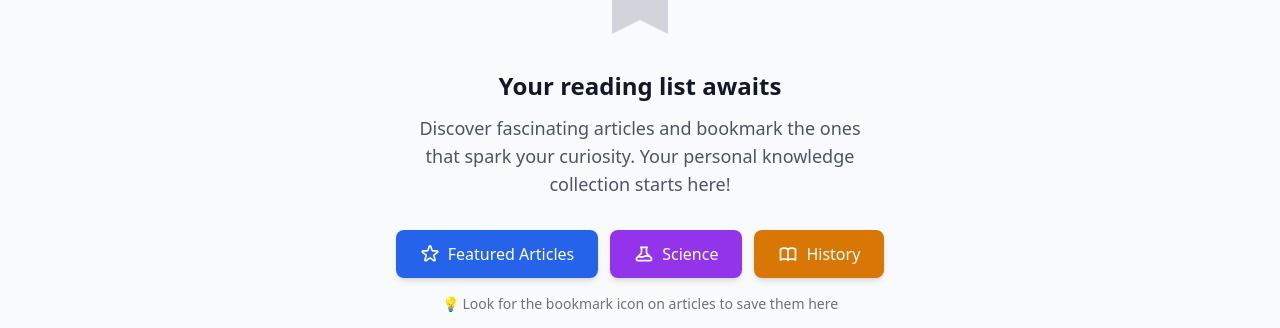
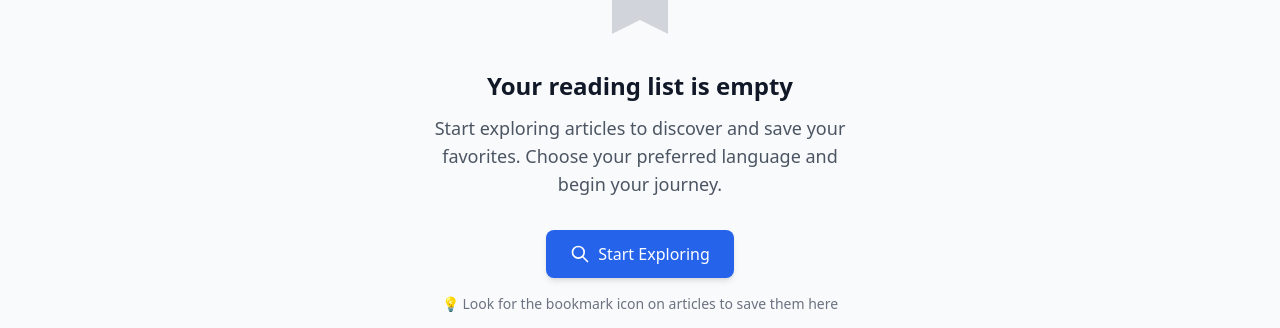
Before and after one commit to HanifCarroll/wikipedia-infinite-scroll, a React (Vite) app: page /saved in a window 1280 px wide. Shown: the part 291-619 px from the top of the page. Built offline with nearby package versions, Linux system fonts and the light colour scheme.

Commit message:
Update saved articles empty state

```diff
--- a/src/pages/SavedArticles.tsx
+++ b/src/pages/SavedArticles.tsx
@@ -81,41 +81,21 @@ export default function SavedArticles() {
               </svg>
             </div>
             <h3 className="text-2xl font-bold text-gray-900 dark:text-gray-100 mb-3">
-              Your reading list awaits
+              Your reading list is empty
             </h3>
             <p className="text-lg text-gray-600 dark:text-gray-400 mb-8 max-w-md mx-auto">
-              Discover fascinating articles and bookmark the ones that spark your curiosity. Your personal knowledge collection starts here!
+              Start exploring articles to discover and save your favorites. Choose your preferred language and begin your journey.
             </p>
             <div className="space-y-4">
-              <div className="flex flex-wrap gap-3 justify-center">
               <a
-                  href="/random?language=en&type=featured"
+                href="/"
                 className="btn-primary inline-flex items-center gap-2"
               >
                 <svg className="w-5 h-5" fill="none" stroke="currentColor" viewBox="0 0 24 24">
-                    <path strokeLinecap="round" strokeLinejoin="round" strokeWidth={2} d="M11.049 2.927c.3-.921 1.603-.921 1.902 0l1.519 4.674a1 1 0 00.95.69h4.915c.969 0 1.371 1.24.588 1.81l-3.976 2.888a1 1 0 00-.363 1.118l1.518 4.674c.3.922-.755 1.688-1.538 1.118l-3.976-2.888a1 1 0 00-1.176 0l-3.976 2.888c-.783.57-1.838-.197-1.538-1.118l1.518-4.674a1 1 0 00-.363-1.118l-3.976-2.888c-.784-.57-.38-1.81.588-1.81h4.914a1 1 0 00.951-.69l1.519-4.674z" />
+                  <path strokeLinecap="round" strokeLinejoin="round" strokeWidth={2} d="M21 21l-6-6m2-5a7 7 0 11-14 0 7 7 0 0114 0z" />
                 </svg>
-                  Featured Articles
+                Start Exploring
               </a>
-                <a
-                  href="/random?language=en&type=featured&category=Science"
-                  className="px-6 py-3 bg-purple-600 text-white rounded-lg font-medium hover:bg-purple-700 transform hover:scale-105 transition-all duration-200 shadow-md dark:bg-purple-700 dark:hover:bg-purple-600 inline-flex items-center gap-2"
-                >
-                  <svg className="w-5 h-5" fill="none" stroke="currentColor" viewBox="0 0 24 24">
-                    <path strokeLinecap="round" strokeLinejoin="round" strokeWidth={2} d="M19.428 15.428a2 2 0 00-1.022-.547l-2.387-.477a6 6 0 00-3.86.517l-.318.158a6 6 0 01-3.86.517L6.05 15.21a2 2 0 00-1.806.547M8 4h8l-1 1v5.172a2 2 0 00.586 1.414l5 5c1.26 1.26.367 3.414-1.415 3.414H4.828c-1.782 0-2.674-2.154-1.414-3.414l5-5A2 2 0 009 10.172V5L8 4z" />
-                  </svg>
-                  Science
-                </a>
-                <a
-                  href="/random?language=en&type=featured&category=History"
-                  className="px-6 py-3 bg-amber-600 text-white rounded-lg font-medium hover:bg-amber-700 transform hover:scale-105 transition-all duration-200 shadow-md dark:bg-amber-700 dark:hover:bg-amber-600 inline-flex items-center gap-2"
-                >
-                  <svg className="w-5 h-5" fill="none" stroke="currentColor" viewBox="0 0 24 24">
-                    <path strokeLinecap="round" strokeLinejoin="round" strokeWidth={2} d="M12 6.253v13m0-13C10.832 5.477 9.246 5 7.5 5S4.168 5.477 3 6.253v13C4.168 18.477 5.754 18 7.5 18s3.332.477 4.5 1.253m0-13C13.168 5.477 14.754 5 16.5 5c1.747 0 3.332.477 4.5 1.253v13C19.832 18.477 18.247 18 16.5 18c-1.746 0-3.332.477-4.5 1.253" />
-                  </svg>
-                  History
-                </a>
-              </div>
               <p className="text-sm text-gray-500 dark:text-gray-400">
                 💡 Look for the bookmark icon on articles to save them here
               </p>
```
Lines whose indentation alone changed are shown as unchanged.
